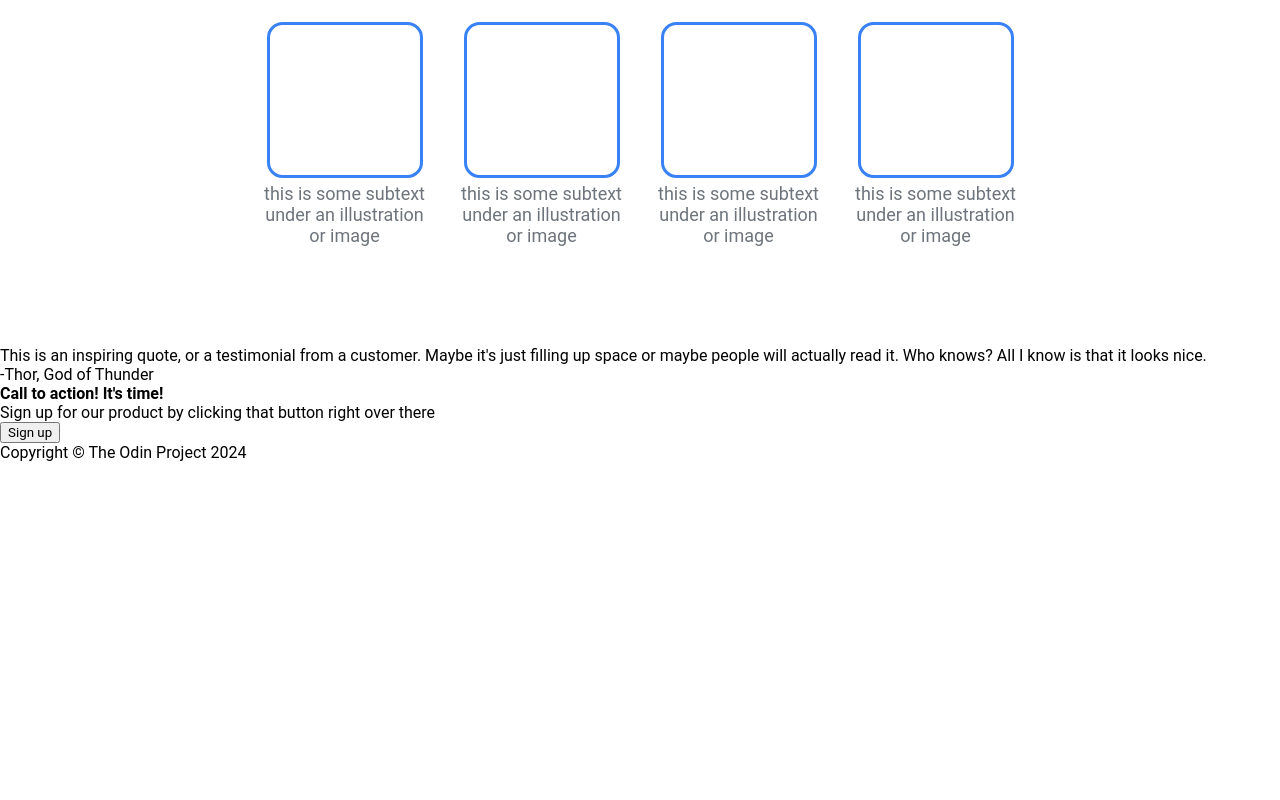
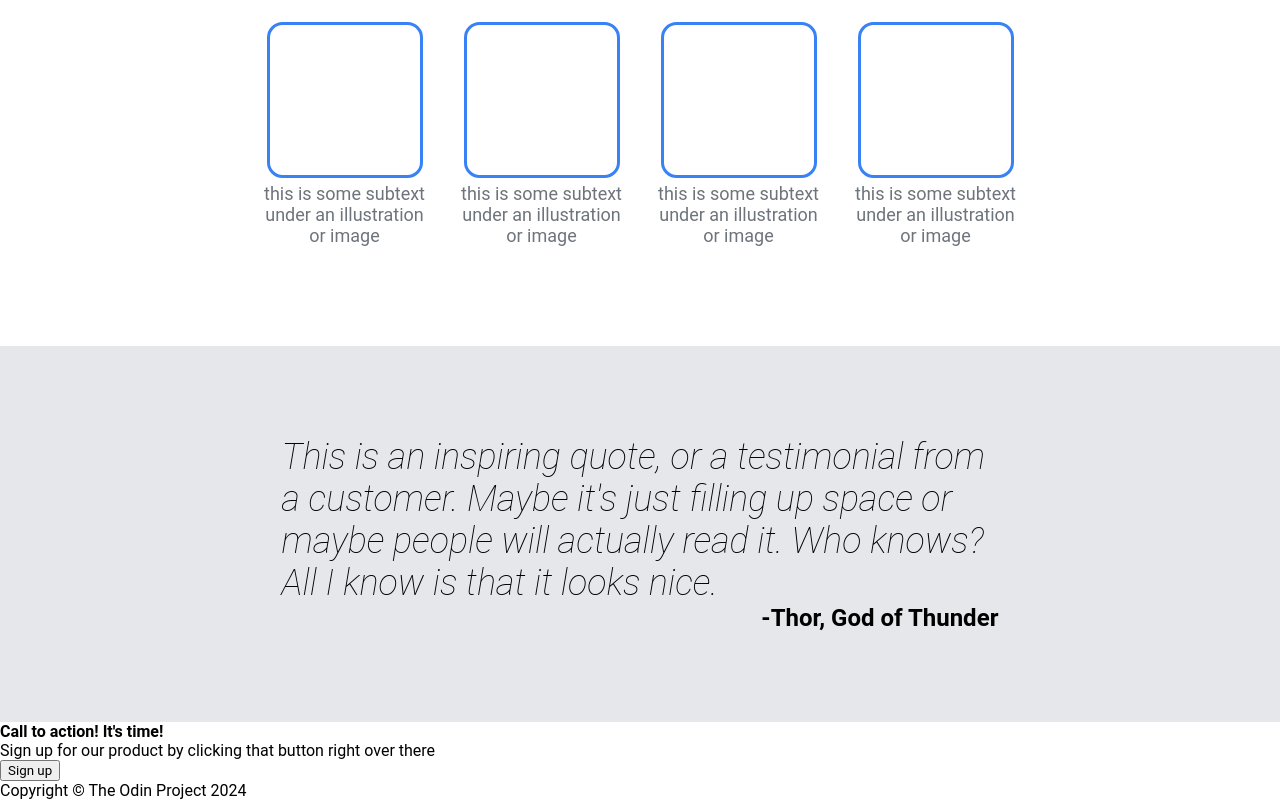
Before and after one commit to OFranjas/odin-landin-page, a plain HTML site: page index.html in a window 1280 px wide. Shown: the part 565-1365 px from the top of the page. Before the commit the page ends 1027 px from the top, so only its background shows below. Drawn offline with Linux system fonts and the light colour scheme.

Commit message:
Add styling for Quote section
Added CSS styling to the quote section

```diff
--- a/style.css
+++ b/style.css
@@ -138,3 +138,22 @@
   color: rgb(110, 116, 124);
   text-align: center;
 }
+
+/* -------------------- Quote -------------------- */
+
+.quote-space {
+    background-color: #e5e7eb;
+    padding: 90px 22%;
+}
+
+.quote {
+    font-size: 36px;
+    font-style: italic;
+    font-weight: lighter;
+}
+
+.author {
+    font-size: 24px;
+    font-weight: bold;
+    text-align: end;
+}
```
